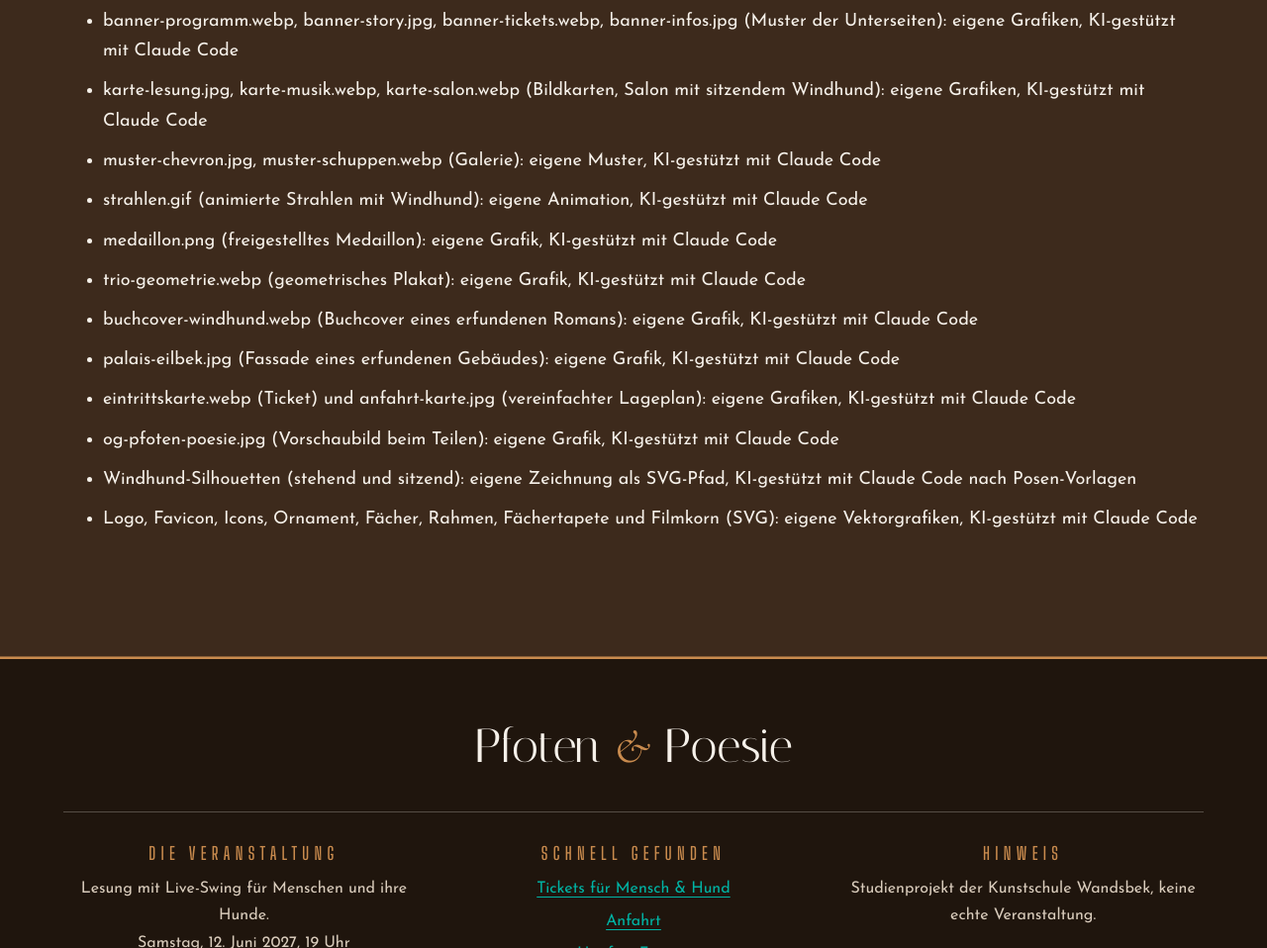
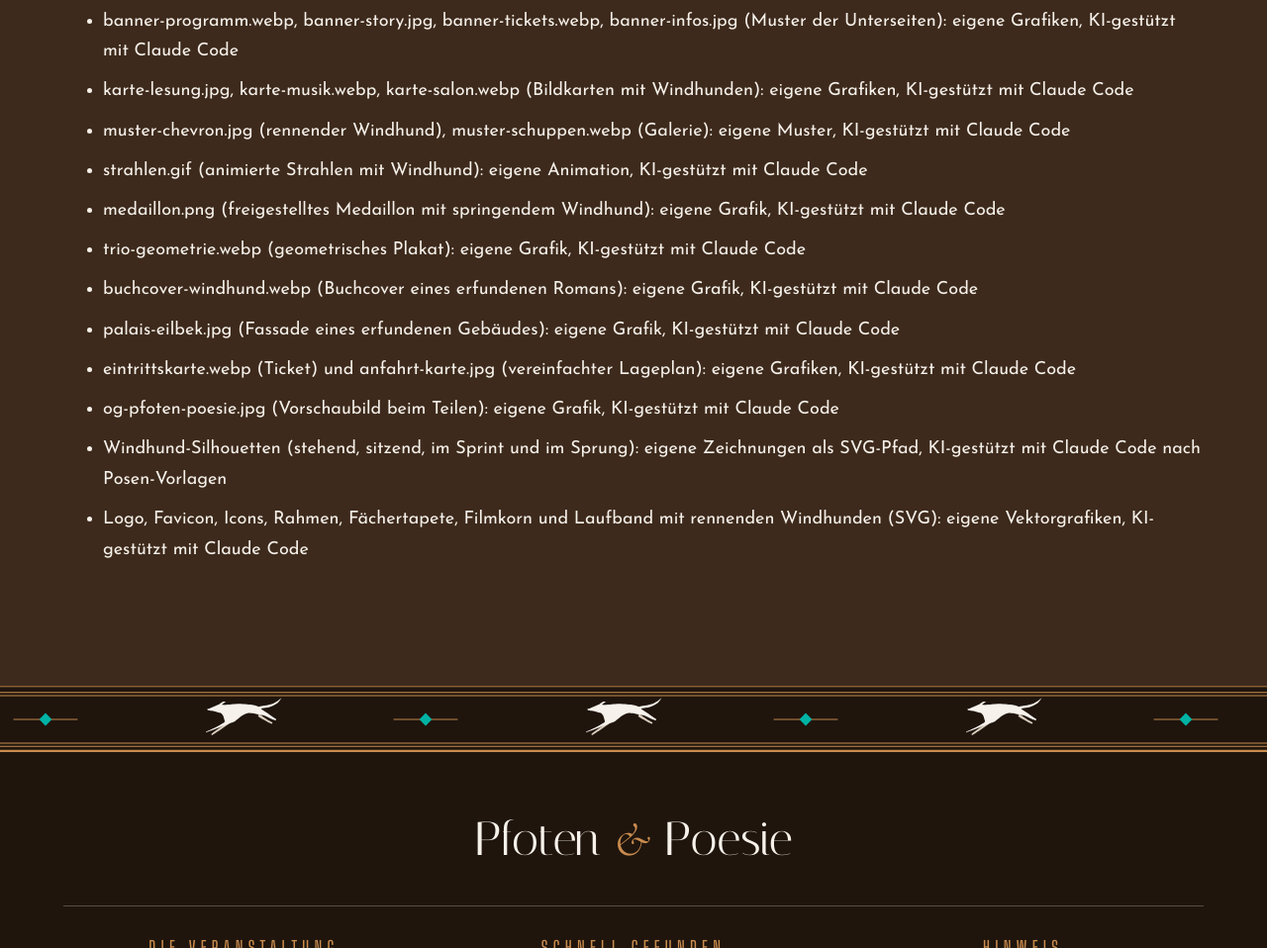
Before and after one commit to Just-GarlicBread/kulturwebsite, a plain HTML site: page infos.html in a window 1280 px wide. Shown: the part 3069-4027 px from the top of the page at 99% size. Drawn offline with Linux system fonts and the light colour scheme.

Commit message:
Add files via upload

```diff
--- a/css/style.css
+++ b/css/style.css
@@ -1271,3 +1271,18 @@ body::after {
   img { max-width: 50% !important; box-shadow: none !important; }
   .abschnitt { padding-block: 1rem; }
 }
+
+/* ---------- Laufband mit rennenden Windhunden (Eye Candy) ---------- */
+.fries {
+  height: 64px;
+  background: var(--dunkel-tief) url("../svg/fries-windhunde.svg") 0 0 / 384px 64px repeat-x;
+  border-block: 1px solid var(--linie-zart);
+  animation: laufband 7s linear infinite;
+}
+@keyframes laufband { to { background-position: -384px 0; } }
+@media (prefers-reduced-motion: reduce) {
+  .fries { animation: none; }
+}
+@media print {
+  .fries { display: none; }
+}
--- a/infos.html
+++ b/infos.html
@@ -129,21 +129,22 @@
       <ul class="bildnachweis">
         <li>opener-muster.webp (Startseite: sitzender Windhund im Strahlenkreis): eigene Grafik, KI-gestützt mit Claude Code</li>
         <li>banner-programm.webp, banner-story.jpg, banner-tickets.webp, banner-infos.jpg (Muster der Unterseiten): eigene Grafiken, KI-gestützt mit Claude Code</li>
-        <li>karte-lesung.jpg, karte-musik.webp, karte-salon.webp (Bildkarten, Salon mit sitzendem Windhund): eigene Grafiken, KI-gestützt mit Claude Code</li>
-        <li>muster-chevron.jpg, muster-schuppen.webp (Galerie): eigene Muster, KI-gestützt mit Claude Code</li>
+        <li>karte-lesung.jpg, karte-musik.webp, karte-salon.webp (Bildkarten mit Windhunden): eigene Grafiken, KI-gestützt mit Claude Code</li>
+        <li>muster-chevron.jpg (rennender Windhund), muster-schuppen.webp (Galerie): eigene Muster, KI-gestützt mit Claude Code</li>
         <li>strahlen.gif (animierte Strahlen mit Windhund): eigene Animation, KI-gestützt mit Claude Code</li>
-        <li>medaillon.png (freigestelltes Medaillon): eigene Grafik, KI-gestützt mit Claude Code</li>
+        <li>medaillon.png (freigestelltes Medaillon mit springendem Windhund): eigene Grafik, KI-gestützt mit Claude Code</li>
         <li>trio-geometrie.webp (geometrisches Plakat): eigene Grafik, KI-gestützt mit Claude Code</li>
         <li>buchcover-windhund.webp (Buchcover eines erfundenen Romans): eigene Grafik, KI-gestützt mit Claude Code</li>
         <li>palais-eilbek.jpg (Fassade eines erfundenen Gebäudes): eigene Grafik, KI-gestützt mit Claude Code</li>
         <li>eintrittskarte.webp (Ticket) und anfahrt-karte.jpg (vereinfachter Lageplan): eigene Grafiken, KI-gestützt mit Claude Code</li>
         <li>og-pfoten-poesie.jpg (Vorschaubild beim Teilen): eigene Grafik, KI-gestützt mit Claude Code</li>
-        <li>Windhund-Silhouetten (stehend und sitzend): eigene Zeichnung als SVG-Pfad, KI-gestützt mit Claude Code nach Posen-Vorlagen</li>
-        <li>Logo, Favicon, Icons, Ornament, Fächer, Rahmen, Fächertapete und Filmkorn (SVG): eigene Vektorgrafiken, KI-gestützt mit Claude Code</li>
+        <li>Windhund-Silhouetten (stehend, sitzend, im Sprint und im Sprung): eigene Zeichnungen als SVG-Pfad, KI-gestützt mit Claude Code nach Posen-Vorlagen</li>
+        <li>Logo, Favicon, Icons, Rahmen, Fächertapete, Filmkorn und Laufband mit rennenden Windhunden (SVG): eigene Vektorgrafiken, KI-gestützt mit Claude Code</li>
       </ul>
     </div>
   </section>
 </main>
+<div class="fries" aria-hidden="true"></div>
 <footer class="seitenfuss">
   <div class="inhalt">
     <p class="fuss-logo" aria-hidden="true">Pfoten <span>&amp;</span> Poesie</p>
```
Also changed, not shown: 404.html (+2 -1 lines), index.html (+7 -4 lines), programm.html (+2 -1 lines), story.html (+1 -0 lines), tickets.html (+1 -0 lines), img/banner-infos.jpg, img/banner-programm.webp, img/banner-tickets.webp, img/karte-lesung.jpg, img/karte-musik.webp, img/medaillon.png, img/muster-chevron.jpg, svg/fries-windhunde.svg (added), svg/hund-404.svg, 1 other file.
